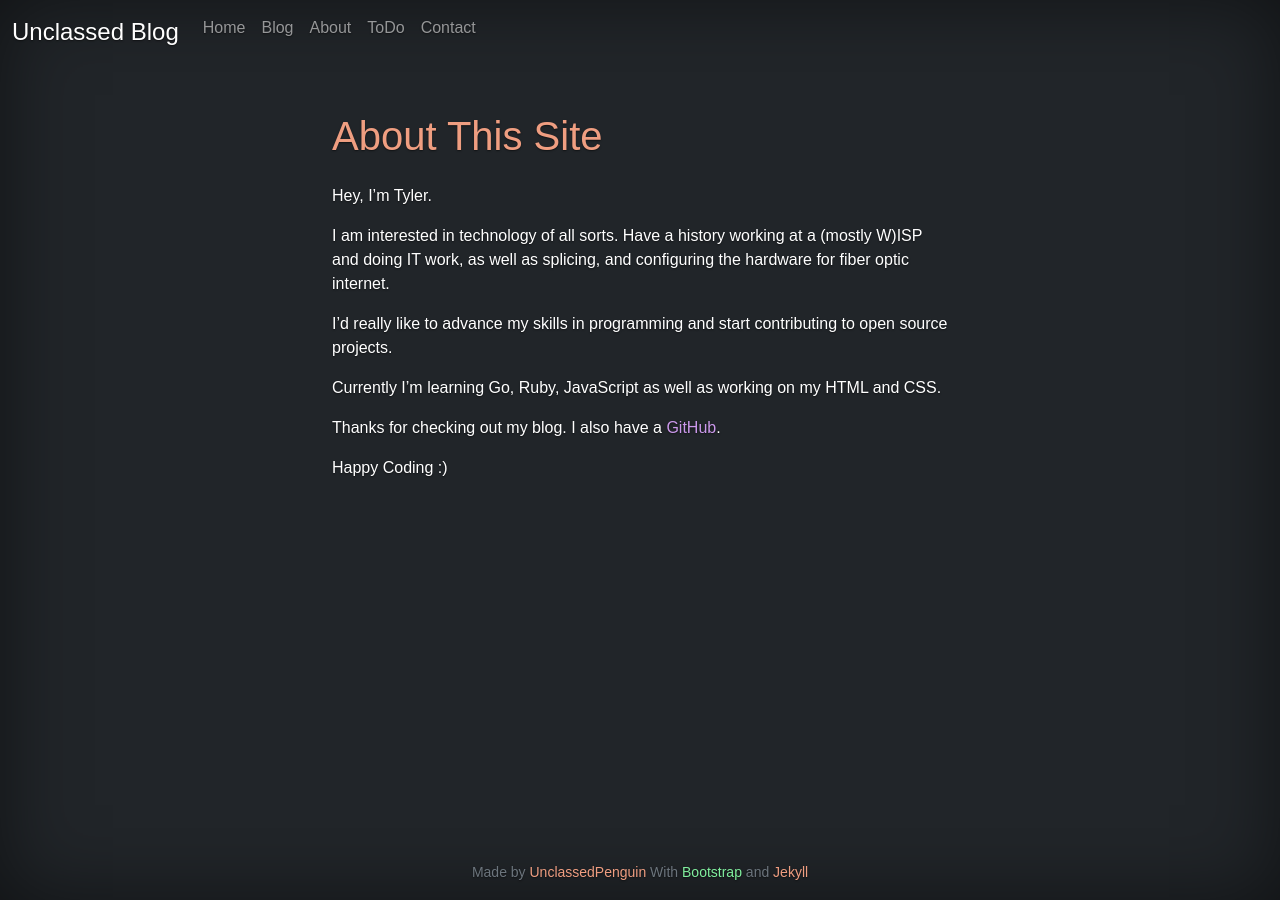
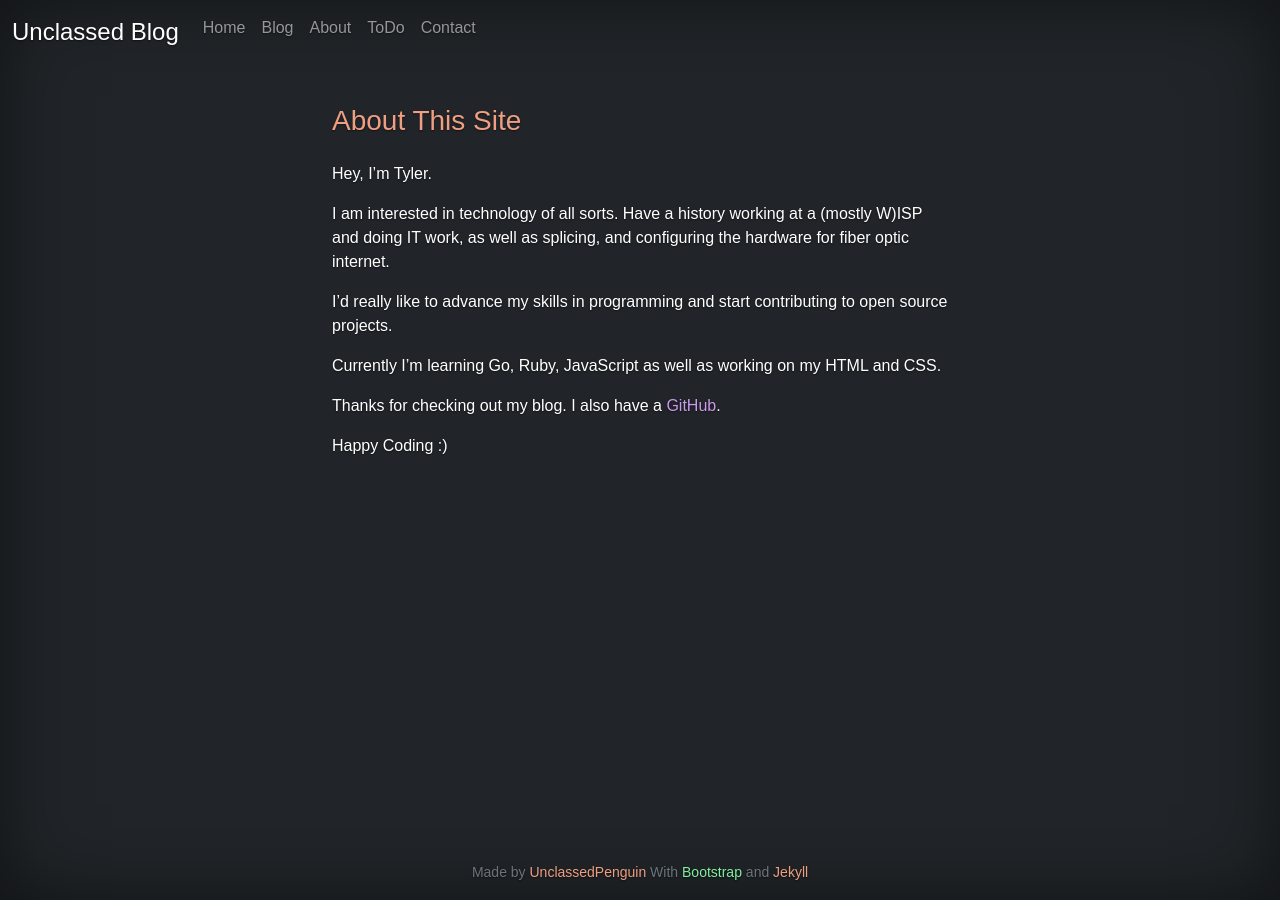
Before and after one commit to UnclassedPenguin/unclassedpenguin.github.io, a Jekyll site: the page built from about.md, in a window 1280 px wide. Built offline with Jekyll 4.4.1, drawn with Linux system fonts in a browser that asks for light colours.

Commit message:
clean up css. move header to includes

```diff
--- /dev/null
+++ b/_includes/header.html
@@ -0,0 +1,26 @@
+<header>
+  <nav class="navbar navbar-expand-md navbar-dark" aria-label="">
+    <div class="container-fluid">
+      <a class="navbar-brand" href="{{site.url}}{{site.baseurl}}/">{{ site.name }}</a>
+      <button class="navbar-toggler collapsed" type="button" data-bs-toggle="collapse" data-bs-target="#navbarsExample01" aria-controls="navbarsExample01" aria-expanded="false" aria-label="Toggle navigation">
+        <span class="navbar-toggler-icon"></span>
+      </button>
+
+      <div class="navbar-collapse collapse" id="navbarsExample01" style="">
+        <ul class="navbar-nav me-auto mb-2">
+          {% for item in site.data.navigation %}
+          {% if item.link contains "http" %}
+          <li class="nav-item">
+            <a class="nav-link" aria-current="page" href="{{ item.link }}" target="_blank">{{ item.name }}</a>
+          </li>
+          {% else %}
+          <li class="nav-item">
+            <a class="nav-link" aria-current="page" href="{{site.baseurl}}{{ item.link }}">{{ item.name }}</a>
+          </li>
+          {% endif %}
+          {% endfor %}
+        </ul>
+      </div>
+    </div>
+  </nav>
+</header>
--- a/_layouts/page.html
+++ b/_layouts/page.html
@@ -12,41 +12,16 @@
     {% seo %}
   </head>
 
+
   <body class="bg-dark d-flex flex-column h-100">
     <div class="wrapper h-100 w-100 d-flex flex-column">
-      <header>
-        <nav class="navbar navbar-expand-md navbar-dark" aria-label="">
-          <div class="container-fluid">
-            <a class="navbar-brand" href="{{site.url}}{{site.baseurl}}/">{{ site.name }}</a>
-            <button class="navbar-toggler collapsed" type="button" data-bs-toggle="collapse" data-bs-target="#navbarsExample01" aria-controls="navbarsExample01" aria-expanded="false" aria-label="Toggle navigation">
-              <span class="navbar-toggler-icon"></span>
-            </button>
-
-            <div class="navbar-collapse collapse" id="navbarsExample01" style="">
-              <ul class="navbar-nav me-auto mb-2">
-                {% for item in site.data.navigation %}
-                {% if item.link contains "http" %}
-                <li class="nav-item">
-                  <a class="nav-link" aria-current="page" href="{{ item.link }}" target="_blank">{{ item.name }}</a>
-                </li>
-                {% else %}
-                <li class="nav-item">
-                  <a class="nav-link" aria-current="page" href="{{site.baseurl}}{{ item.link }}">{{ item.name }}</a>
-                </li>
-                {% endif %}
-                {% endfor %}
-              </ul>
-            </div>
-          </div>
-        </nav>
-      </header>
-
+      {% include header.html %}
       <main class="flex-shrink-0 text-white pt-4">
         <div class="container-fluid">
           <div class="row">
             <div class="col-md-3">
             </div>
-            <div class="col-md-6 text-white pt-4">
+            <div class="col-md-6 text-white pt-3">
               {{content}}
             </div>
             <div class="col-md-3">
--- a/about.md
+++ b/about.md
@@ -5,7 +5,7 @@
 ---
 
 
-<h1 class="randomcolor pb-3">About This Site</h1>
+<h3 class="randomcolor pb-3">About This Site</h3>
 
 <p> Hey, I’m Tyler. </p>
 <p> I am interested in technology of all sorts. Have a history working at a (mostly W)ISP and doing IT work, as well as splicing, and configuring the hardware for fiber optic internet.  </p>
```
Also changed, not shown: _layouts/default.html (+2 -25 lines), todo.md (+1 -1 lines).
